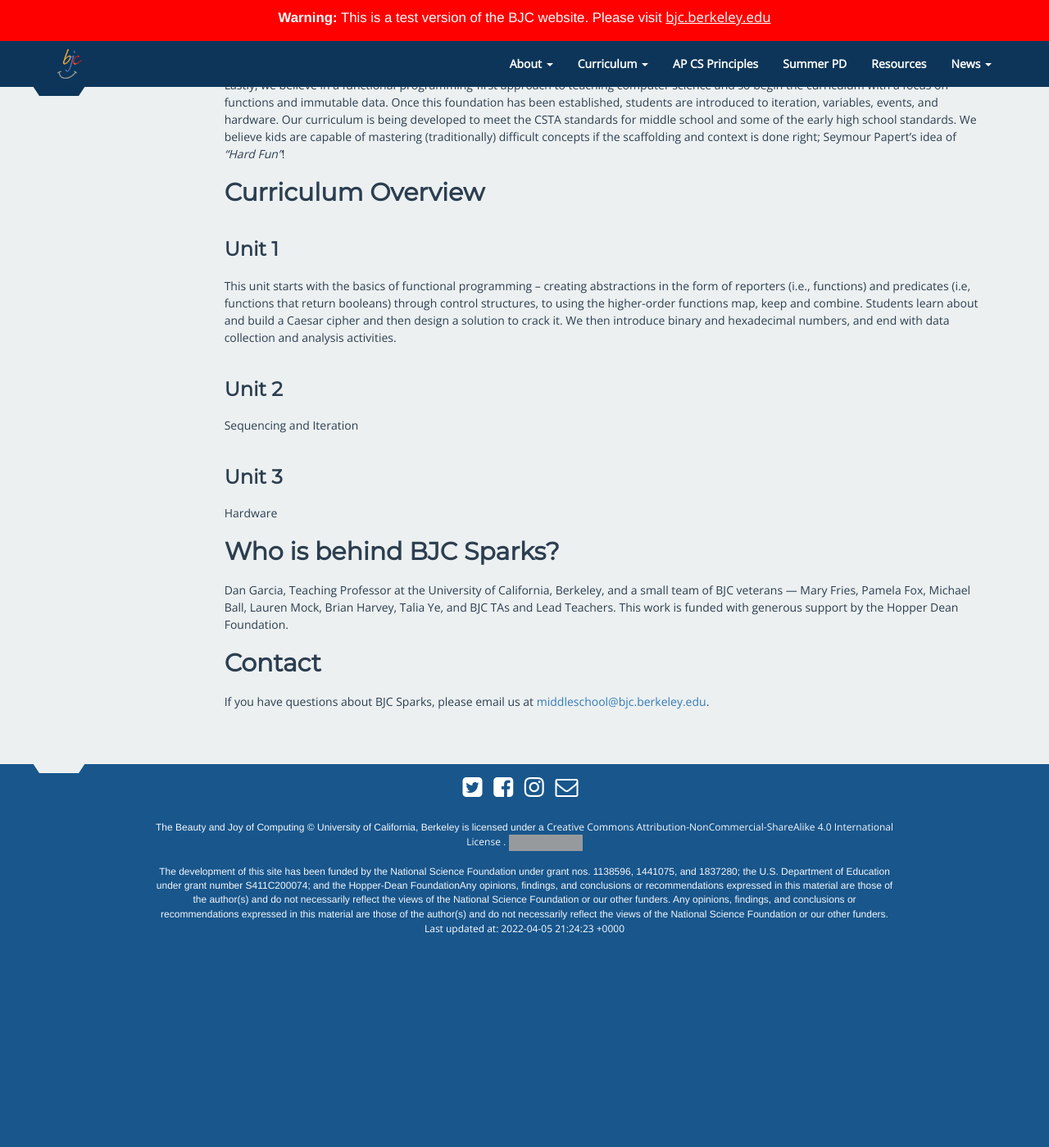
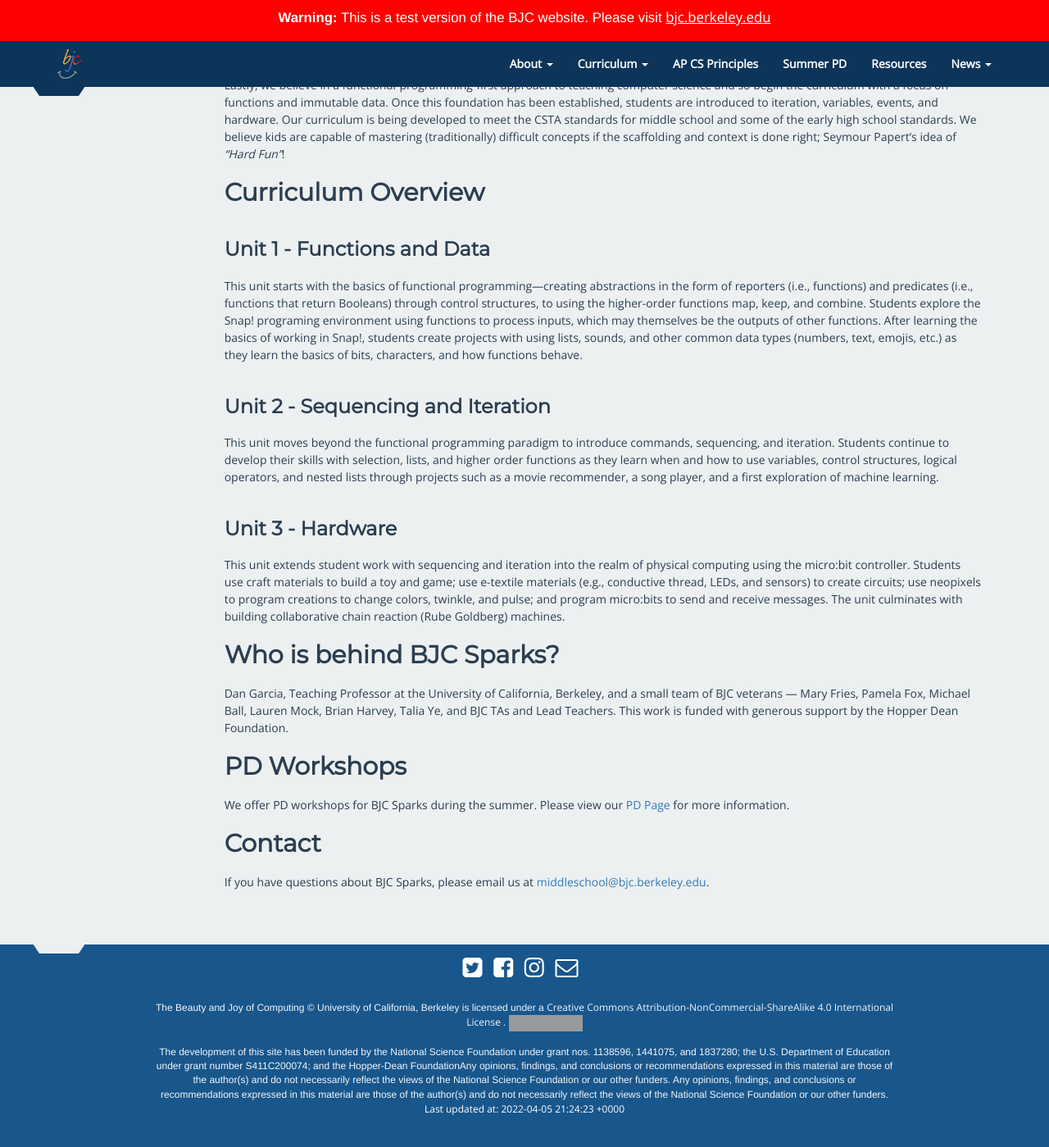
Before and after one commit to beautyjoy/beautyjoy.github.io, a Jekyll site: the page built from sparks.md, in a window 1280 px wide and 1400 px high, scrolled down 1481 px. Shown: the whole window at 82% size. Built offline with Jekyll 4.4.1, drawn with Linux system fonts in a browser that asks for light colours; before the commit the page ends 2661 px from its top, so only the background shows below that; grey boxes are pictures that could not be loaded.

Commit message:
updating unit descriptions and adding pd text

```diff
--- a/sparks.md
+++ b/sparks.md
@@ -32,19 +32,23 @@
 
 ## Curriculum Overview
 
-### Unit 1
-This unit starts with the basics of functional programming – creating abstractions in the form of reporters (i.e., functions) and predicates (i.e, functions that return booleans) through control structures, to using the higher-order functions map, keep and combine. Students learn about and build a Caesar cipher and then design a solution to crack it. We then introduce binary and hexadecimal numbers, and end with data collection and analysis activities.
+### Unit 1 - Functions and Data
+This unit starts with the basics of functional programming—creating abstractions in the form of reporters (i.e., functions) and predicates (i.e., functions that return Booleans) through control structures, to using the higher-order functions map, keep, and combine. Students explore the Snap! programing environment using functions to process inputs, which may themselves be the outputs of other functions. After learning the basics of working in Snap!, students create projects with using lists, sounds, and other common data types (numbers, text, emojis, etc.) as they learn the basics of bits, characters, and how functions behave.
 
-### Unit 2
-Sequencing and Iteration
+### Unit 2 - Sequencing and Iteration
+This unit moves beyond the functional programming paradigm to introduce commands, sequencing, and iteration. Students continue to develop their skills with selection, lists, and higher order functions as they learn when and how to use variables, control structures, logical operators, and nested lists through projects such as a movie recommender, a song player, and a first exploration of machine learning.
 
-### Unit 3
-Hardware
+### Unit 3 - Hardware
+This unit extends student work with sequencing and iteration into the realm of physical computing using the micro:bit controller. Students use craft materials to build a toy and game; use e-textile materials (e.g., conductive thread, LEDs, and sensors) to create circuits; use neopixels to program creations to change colors, twinkle, and pulse; and program micro:bits to send and receive messages. The unit culminates with building collaborative chain reaction (Rube Goldberg) machines.
 
 ## Who is behind BJC Sparks?
 
 Dan Garcia, Teaching Professor at the University of California, Berkeley, and a small team of BJC veterans — Mary Fries, Pamela Fox, Michael Ball, Lauren Mock, Brian Harvey, Talia Ye, and BJC TAs and Lead Teachers. This work is funded with generous support by the Hopper Dean Foundation.
 
+## PD Workshops
+
+We offer PD workshops for BJC Sparks during the summer. Please view our [PD Page]({{ site.baseurl }}/summer-pd) for more information.
+
 ## Contact
 
 If you have questions about BJC Sparks, please email us at [middleschool@bjc.berkeley.edu](mailto:middleschool@bjc.berkeley.edu).
```
